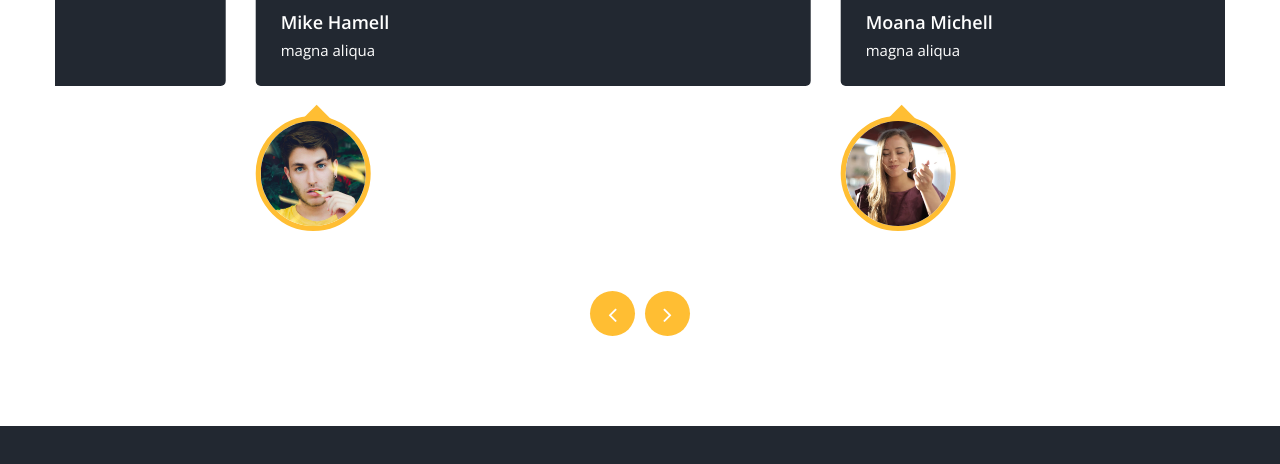
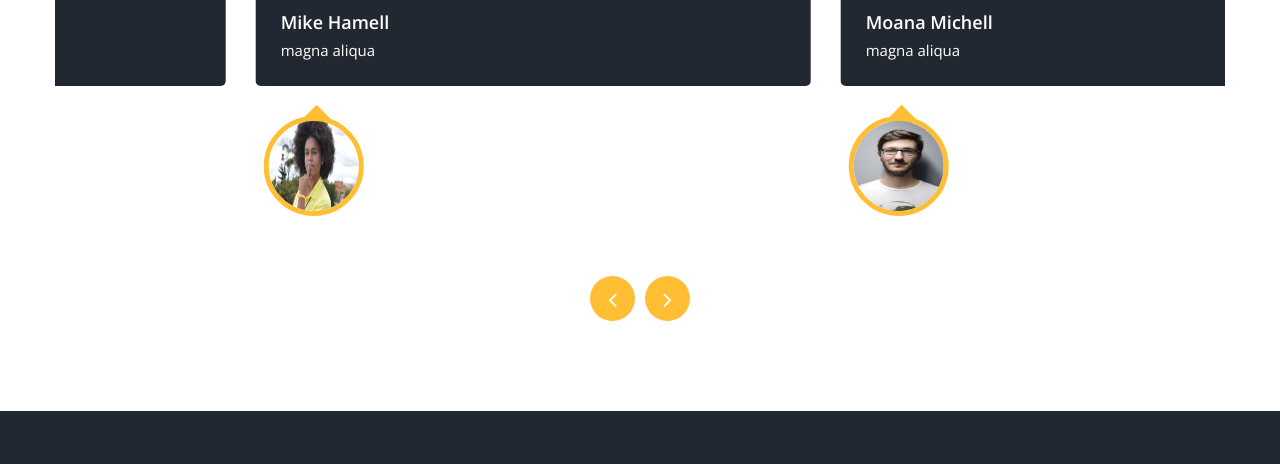
Before and after one commit to Wilson455/frond-end-csw-poli, a plain HTML site: page index.html in a window 1280 px wide. Shown: the part 3549-4013 px from the top of the page. Drawn offline with nearby package versions, Linux system fonts and the light colour scheme; some packages are replaced by stand-ins of ours.

Commit message:
cambio de fotos

```diff
--- a/index.html
+++ b/index.html
@@ -11,9 +11,9 @@
   <meta name="keywords" content="" />
   <meta name="description" content="" />
   <meta name="author" content="" />
-  <link rel="shortcut icon" href="images/favicon.png" type="">
+  <link rel="shortcut icon" href="images/Logo.png" type="" >
 
-  <title> Feane </title>
+  <title> CSW </title>
 
   <!-- bootstrap core css -->
   <link rel="stylesheet" type="text/css" href="css/bootstrap.css" />
@@ -483,7 +483,7 @@
                 </p>
               </div>
               <div class="img-box">
-                <img src="images/client1.jpg" alt="" class="box-img">
+                <img src="images/hombre.jpg" alt="" class="box-img" style="width: 100px; height: 100px;">
               </div>
             </div>
           </div>
@@ -501,7 +501,7 @@
                 </p>
               </div>
               <div class="img-box">
-                <img src="images/client2.jpg" alt="" class="box-img">
+                <img src="images/mujer.jpg" alt="" class="box-img" style="width: 100px; height: 100px;">
               </div>
             </div>
           </div>
```
Also changed, not shown: images/hombre.jpg (added), images/mujer.jpg (added).
